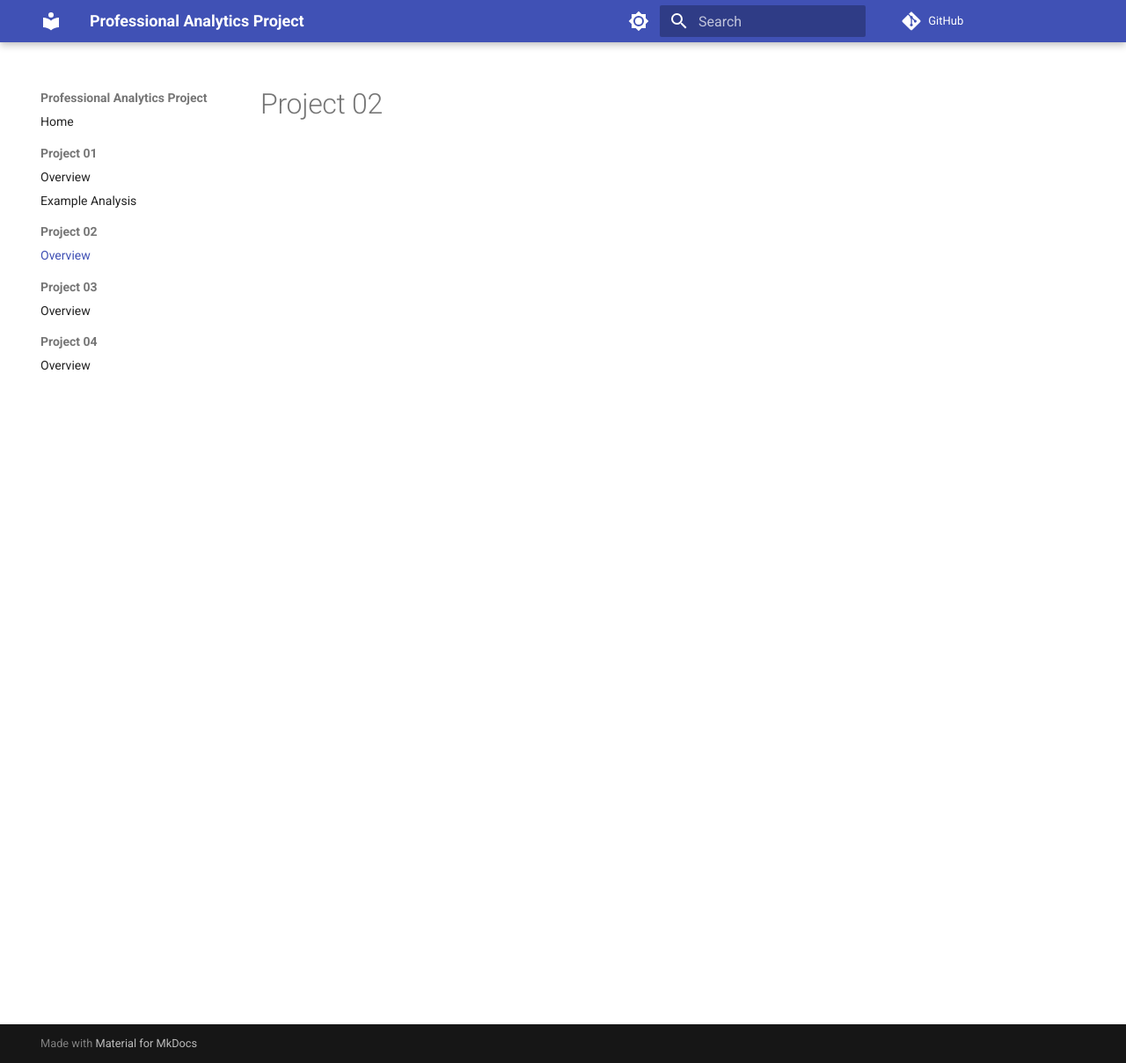
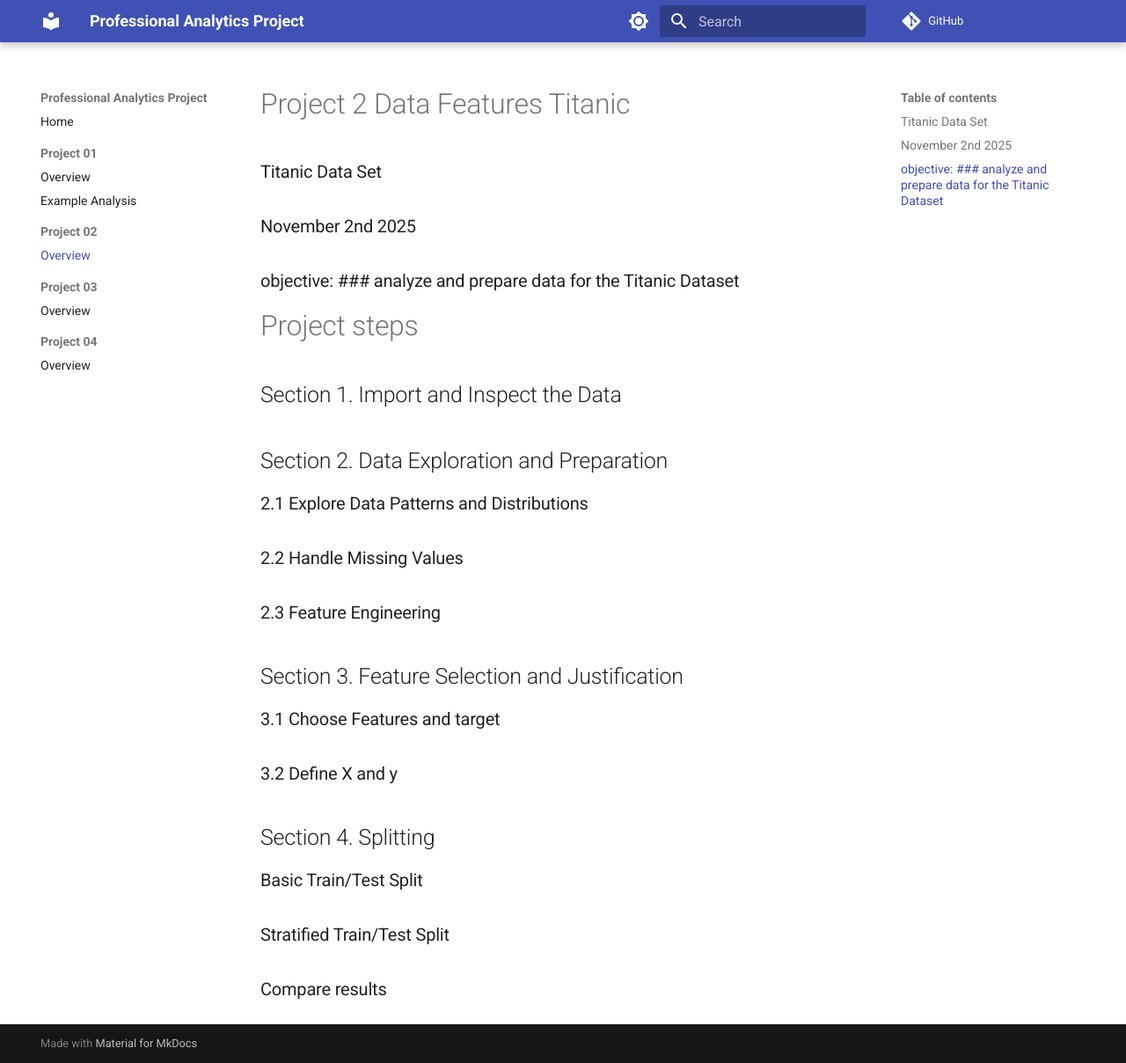
Before and after one commit to hasherlaws18/applied-ml-houstonasherlaws, an MkDocs documentation site: the page built from docs/project02/README.md, in a window 1280 px wide and 1208 px high. Shown: the whole window at 88% size. Built offline with MkDocs 1.6.1 and Material for MkDocs 9.7.7, drawn with Linux system fonts in a browser that asks for light colours; comment, search, counter and statistics services are not loaded.

Commit message:
changes to project 2 Readme

```diff
--- a/docs/project02/README.md
+++ b/docs/project02/README.md
@@ -1 +1,25 @@
-# Project 02
+# Project 2 Data Features Titanic
+
+### Titanic Data Set
+
+### November 2nd 2025
+
+### objective: ### analyze and prepare data for the Titanic Dataset
+
+# Project steps
+
+## Section 1. Import and Inspect the Data
+
+## Section 2. Data Exploration and Preparation
+### 2.1 Explore Data Patterns and Distributions
+### 2.2 Handle Missing Values
+### 2.3 Feature Engineering
+
+## Section 3. Feature Selection and Justification
+### 3.1 Choose Features and target
+### 3.2 Define X and y
+
+## Section 4. Splitting
+### Basic Train/Test Split
+### Stratified Train/Test Split
+### Compare results
```
